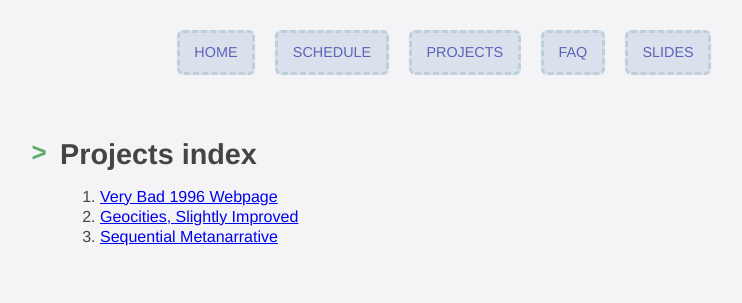
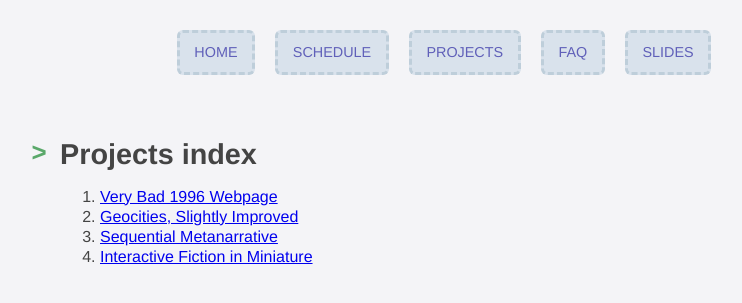
Before and after one commit to thely/artofweb-21, a Jekyll site: the page built from _projects/index.md, in a window 1280 px wide. Shown: the top 303 px of the page, without its empty margins (196-938 px from the left). Built offline with Jekyll 4.4.1, drawn with Linux system fonts in a browser that asks for light colours.

Commit message:
add new project to live

```diff
--- a/_projects/index.md
+++ b/_projects/index.md
@@ -8,9 +8,11 @@ permalink: /projects
 1. [Very Bad 1996 Webpage](/artofweb-21/projects/1-geocities)
 2. [Geocities, Slightly Improved](/artofweb-21/projects/1p5-geocities-2)
 3. [Sequential Metanarrative](/artofweb-21/projects/2-metanarrative)
+4. [Interactive Fiction in Miniature](./4-if-mini)
+
 <!-- 2. [Your AOLW Directory](./2-aolw-dir) -->
 <!-- 3. [Four Ways: Call to action](./3-ctoa) -->
-<!-- 4. [Interactive Fiction in Miniature](./4-if-mini) -->
+
 <!-- 5. [Array exercises](./5-arrays) -->
 <!-- 6. [Uncreative Writing](./6-generative) -->
 <!-- 7. [Final Project](./7-final) -->
```
